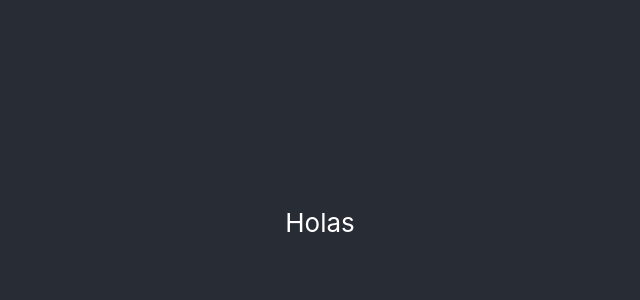
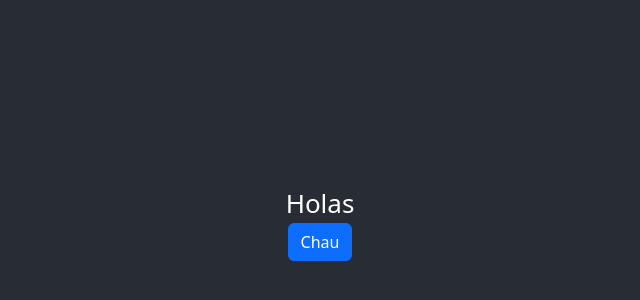
Before and after one commit to Dianab177/REACT-Dictionary-APP, a React (Create React App) app in the folder dictionary/: page / in a window 1280 px wide. Shown: the part 178-478 px from the top of the page, without its empty margins (320-960 px from the left). Built offline with nearby package versions, Linux system fonts and the light colour scheme.

Commit message:
start app

```diff
--- a/dictionary/package.json
+++ b/dictionary/package.json
@@ -6,6 +6,7 @@
     "@testing-library/jest-dom": "^5.16.5",
     "@testing-library/react": "^13.3.0",
     "@testing-library/user-event": "^13.5.0",
+    "bootstrap": "^5.2.0",
     "react": "^18.2.0",
     "react-dom": "^18.2.0",
     "react-scripts": "5.0.1",
--- a/dictionary/src/App.js
+++ b/dictionary/src/App.js
@@ -1,10 +1,13 @@
+import 'bootstrap/dist/css/bootstrap.css';
 import './App.css';
+
 
 function App() {
   return (
     <div className="App">
       <header className="App-header">
      <div>Holas</div>
+     <a href='/' className='btn btn-primary' rel='noopener noreferrer'>Chau</a>
       </header>
     </div>
   );
```
Also changed, not shown: 1 other file (tests, documents, lock files or other folders).
